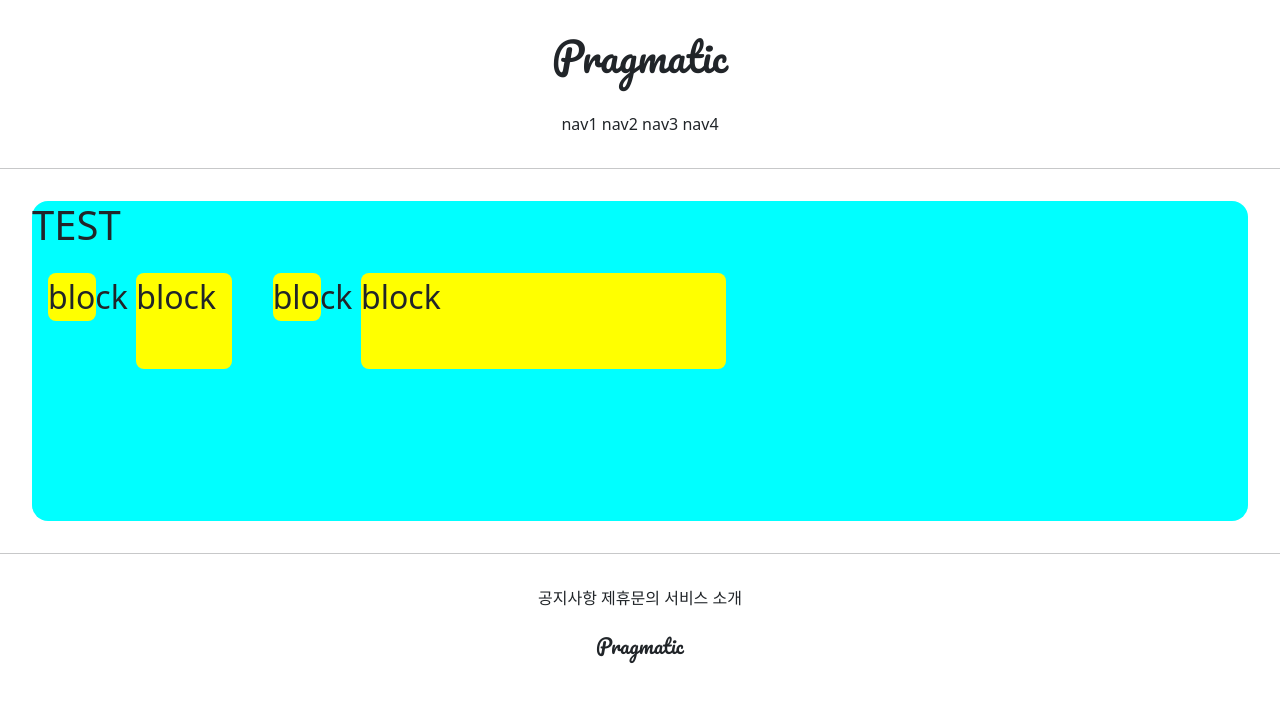
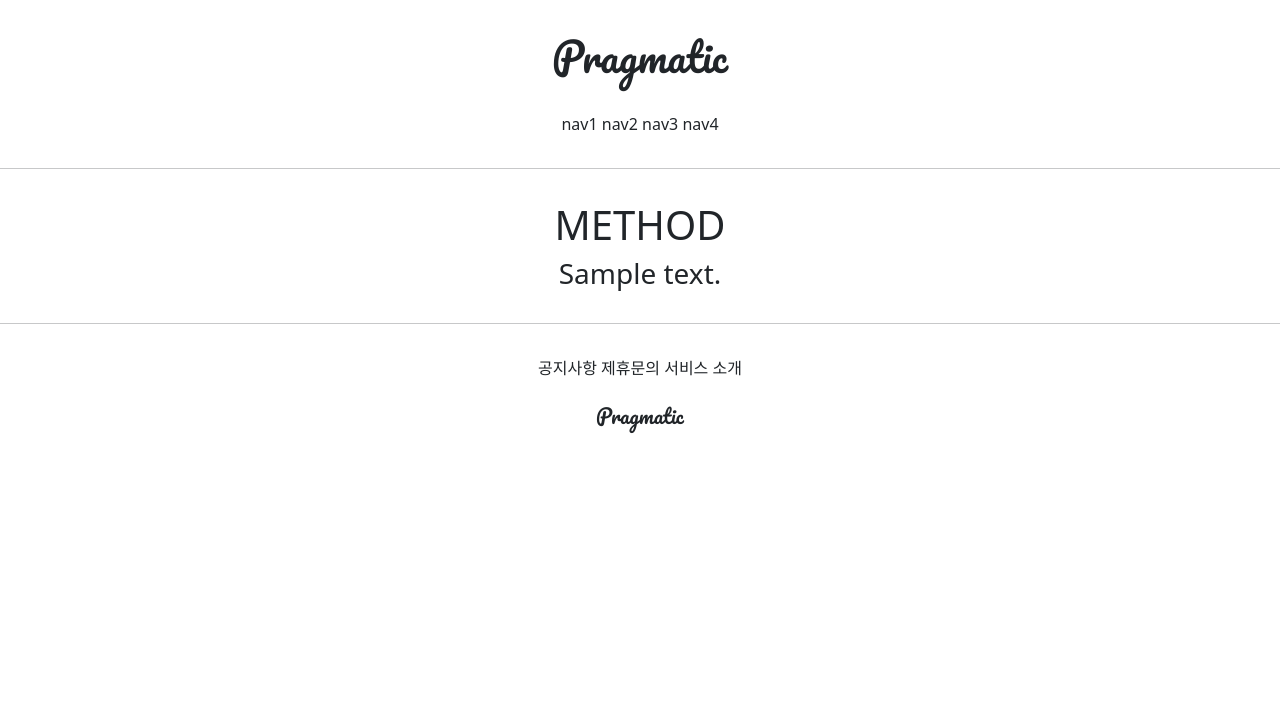
Before and after one commit to noeul1114/gis_1ban_1, a Django app: template accountapp/templates/accountapp/hello_world.html in a window 1280 px wide. Shown: the top 702 px of the page. Run offline with Django 3.2, Linux system fonts and the light colour scheme; the template is opened without the code that fills it: most values are stand-ins (such as "Sample title", 1, 10 or a date in 2020).

Commit message:
7/8 1ban class commit 2

```diff
--- a/accountapp/templates/accountapp/hello_world.html
+++ b/accountapp/templates/accountapp/hello_world.html
@@ -1,24 +1,10 @@
 {%  extends 'base.html' %}
 
 {% block content %}
+    <div style="margin: 2rem; text-align: center">
+        <h1>METHOD</h1>
 
-    <style>
-        .testing {
-            background-color: yellow;
-            display: inline-block;
-            margin: 1rem;
-            height: 48px;
-            width: 48px;
-            border-radius: .5rem;
-        }
-    </style>
-    <div style="height: 20rem; background-color: aqua;
-    margin: 2rem; border-radius: 1rem; font-size: 2rem">
-        <h1>TEST</h1>
-        <div class="testing" style="height: 48px; width: 48px">block</div>
-        <div class="testing" style="height: 3em; width: 3em">block</div>
-        <div class="testing" style="height: 3rem; width: 3rem">block</div>
-        <div class="testing" style="height: 30%; width: 30%">block</div>
+        <h3>{{ text }}</h3>
     </div>
 
 {% endblock %}
```
Also changed, not shown: accountapp/views.py (+6 -1 lines).
